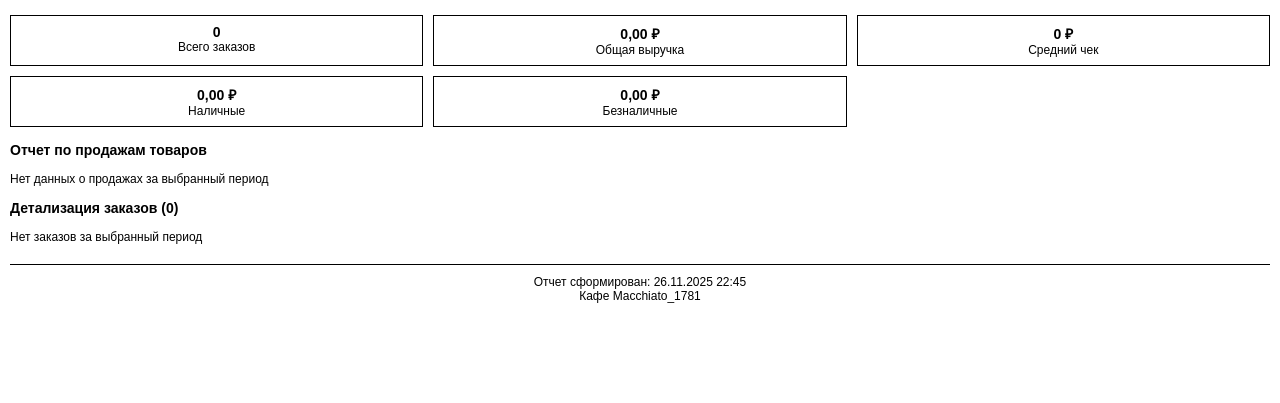
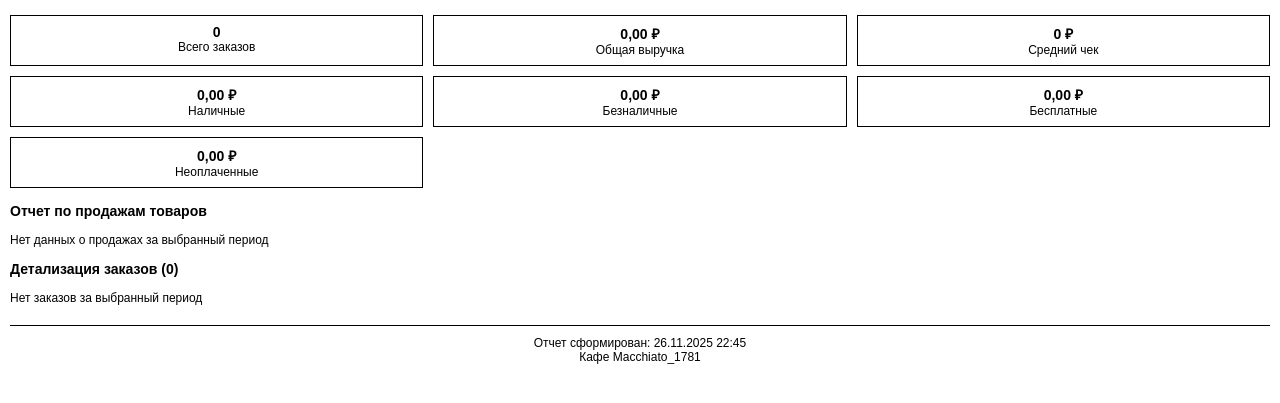
Before and after one commit to ingarbi/django_restaraunt_system, a Django app: page /orders/reports/big_print/ in a window 1280 px wide. Shown: the part 85-488 px from the top of the page. Run offline with Django 5.2, Linux system fonts and the light colour scheme; data that the repository does not hold is empty.

Commit message:
free_unpaid_orders in big reports

```diff
--- a/orders/views.py
+++ b/orders/views.py
@@ -1,17 +1,15 @@
 import json
 import os
-from datetime import date, datetime, timedelta
-from decimal import Decimal, InvalidOperation
+from datetime import timedelta
+from decimal import Decimal
 
 import pytz
 import weasyprint
-from asgiref.sync import async_to_sync
-from channels.layers import get_channel_layer
 from django.conf import settings
 from django.contrib.auth.decorators import login_required
 from django.contrib.auth.models import User
 from django.core.exceptions import PermissionDenied
-from django.db.models import Count, F, Sum
+from django.db.models import F, Sum
 from django.http import HttpResponse, JsonResponse
 from django.shortcuts import get_object_or_404, redirect, render
 from django.template.loader import render_to_string
@@ -105,8 +103,7 @@ def get_order_statistics(orders):
     )
 
     unpaid_orders_total = (
-        orders.filter(paid=False).aggregate(total=Sum("total_sum"))["total"]
-        or 0
+        orders.filter(paid=False).aggregate(total=Sum("total_sum"))["total"] or 0
     )
 
     # Данные по продажам
@@ -474,6 +471,15 @@ def big_reports_printing(request):
         or 0
     )
 
+    free_orders_total = (
+        orders.filter(payment_type="free").aggregate(total=Sum("total_sum"))["total"]
+        or 0
+    )
+
+    unpaid_orders_total = (
+        orders.filter(paid=False).aggregate(total=Sum("total_sum"))["total"] or 0
+    )
+
     mixed_orders = orders.filter(payment_type="mixed")
     cash_total += mixed_orders.aggregate(total=Sum("cash_amount"))["total"] or 0
     online_total += mixed_orders.aggregate(total=Sum("online_amount"))["total"] or 0
@@ -488,6 +494,8 @@ def big_reports_printing(request):
         "average_order_value": average_order_value,
         "cash_total": cash_total,
         "online_total": online_total,
+        "free_orders_total": free_orders_total,
+        "unpaid_orders_total": unpaid_orders_total,
         "CAFE_NAME": cafe_name,
     }
 
@@ -523,7 +531,7 @@ def short_reports_printing(request):
             hours_ago = timezone.now() - timedelta(hours=hours)
             orders = orders.filter(created_at__gte=hours_ago)
             if hours == 1:
-                period_display = f"за последний 1 час"
+                period_display = f"за последний {hours} час"
             elif 2 <= hours <= 4:
                 period_display = f"за последние {hours} часа"
             else:
@@ -551,6 +559,16 @@ def short_reports_printing(request):
         or 0
     )
 
+    free_orders_total = (
+        orders.filter(payment_type="free").aggregate(total=Sum("total_sum"))["total"]
+        or 0
+    )
+
+    unpaid_orders_total = (
+        orders.filter(paid=False).aggregate(total=Sum("total_sum"))["total"] or 0
+    )
+
+
     mixed_orders = orders.filter(payment_type="mixed")
     cash_total += mixed_orders.aggregate(total=Sum("cash_amount"))["total"] or 0
     online_total += mixed_orders.aggregate(total=Sum("online_amount"))["total"] or 0
@@ -572,6 +590,8 @@ def short_reports_printing(request):
         "average_order_value": average_order_value,
         "cash_total": cash_total,
         "online_total": online_total,
+        "free_orders_total": free_orders_total,
+        "unpaid_orders_total": unpaid_orders_total,
         "CAFE_NAME": cafe_name,
     }
 
--- a/templates/orders/big_reports_printing.html
+++ b/templates/orders/big_reports_printing.html
@@ -109,6 +109,15 @@
             <div class="stat-value">{{ online_total|floatformat:2 }} ₽</div>
             <div>Безналичные</div>
         </div>
+
+        <div class="stat-box">
+        <div class="stat-value">{{ free_orders_total|floatformat:2 }} ₽</div>
+        <div>Бесплатные</div>
+        </div>
+        <div class="stat-box">
+            <div class="stat-value">{{ unpaid_orders_total|floatformat:2 }} ₽</div>
+            <div>Неоплаченные</div>
+        </div>
     </div>
 
     <!-- Отчет по продажам товаров -->
```
